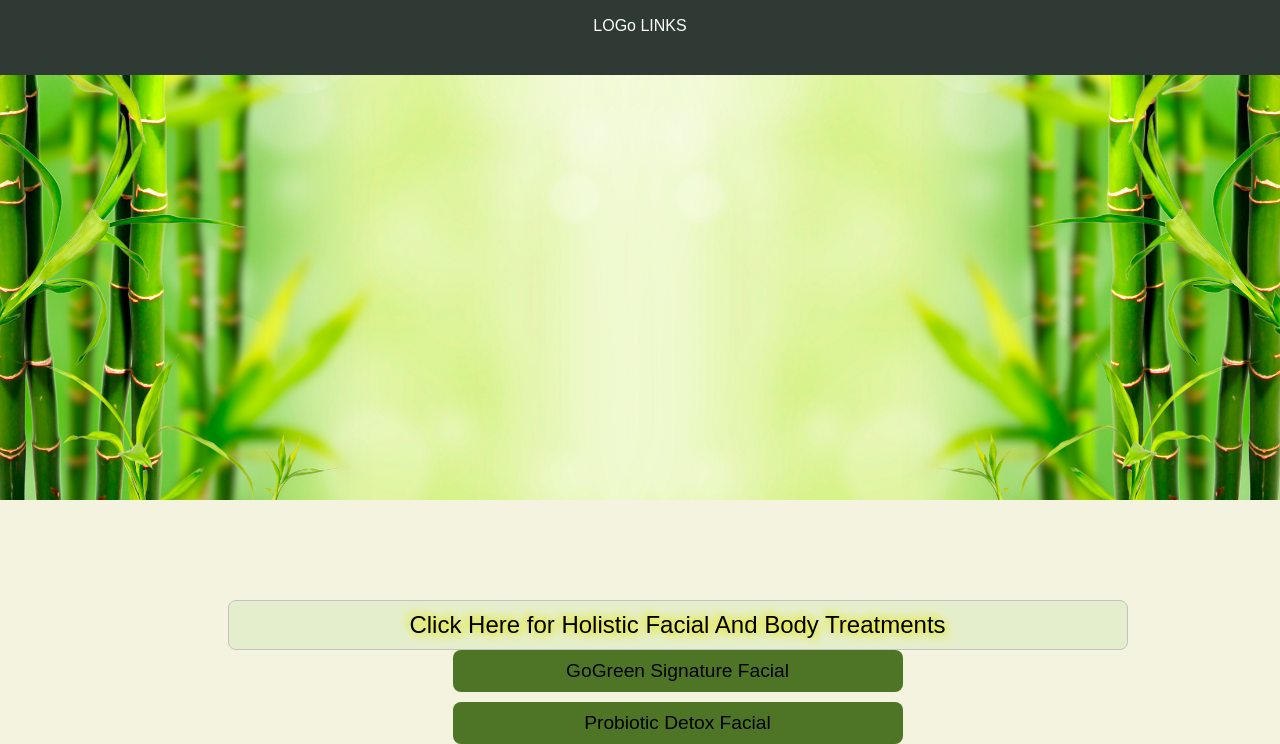
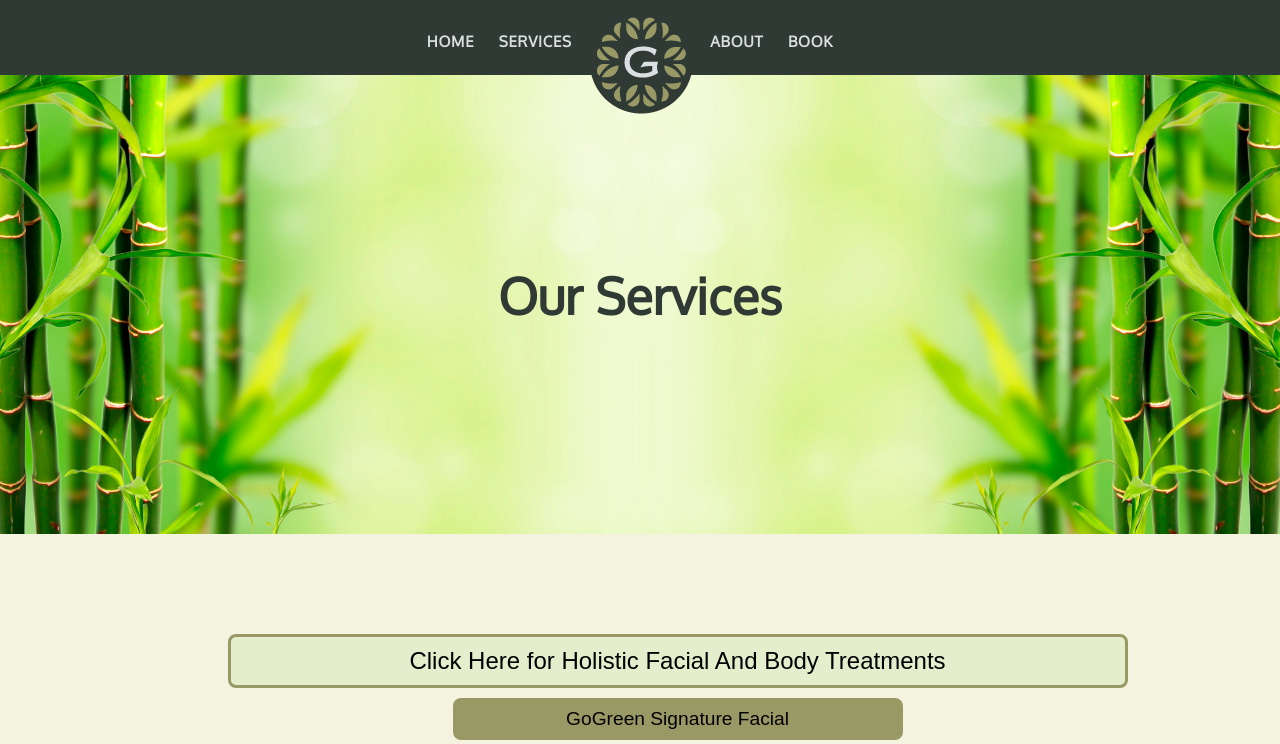
Before and after one commit to ginbutterfly/ProjectSpa, a plain HTML site: page services.html in a window 1280 px wide. Both pictures are taken after a click on the element "Click Here for Holistic Facial And Body Treatments". Shown: the top 744 px of the page. Drawn offline with Linux system fonts and the light colour scheme.

Commit message:
update services again

```diff
--- a/CSS/services.css
+++ b/CSS/services.css
@@ -4,7 +4,6 @@ body {
 
 button {
     display: none;
-
 }
 
 
@@ -13,15 +12,16 @@ button {
     font-size: 24px;
     text-align: center;
     background-color: #e5eecc;
-    border: solid 1px #c3c3c3;
+    border: solid 3px #999966;
     border-radius: 8px;
     padding: 10px;
+    margin-bottom: 10px;
     box-sizing: border-box;
-    text-shadow: 3px 3px 8px #e6e600, -3px -3px 8px #e6e600;
+    /*text-shadow: 3px 3px 8px #e6e600, -3px -3px 8px #e6e600;*/
 }
 
 .dropbtn1, .dropbtn2, .dropbtn3 {
-    background-color: #4e7526;
+    background-color: #999966;
     text-align: center;
     color: black;
     width: 450px;
@@ -31,7 +31,7 @@ button {
     border: none;
     cursor: pointer;
     display: block;
-    margin-bottom: 10px;
+    margin-bottom: 7px;
     margin-left: 225px;
     box-sizing: border-box;
     /*text-shadow: 3px 3px 8px #BF7F00, -3px -3px 8px #BF7F00;*/
@@ -65,13 +65,16 @@ button {
 }
 
 .dropdown:hover .dropbtn1 {
-    background-color: #3e8e41;
+    background-color: #303a35;
+    color: #999966;
 }
 
 .dropdown:hover .dropbtn2 {
-    background-color: #3e8e41;
+    background-color: #303a35;
+    color: #999966;
 }
 
 .dropdown:hover .dropbtn3 {
-    background-color: #3e8e41;
+    background-color: #303a35;
+    color: #999966;
 }
--- a/services.html
+++ b/services.html
@@ -6,18 +6,24 @@
 
 		<link rel="stylesheet" type="text/css" href="CSS/style.css">
 		<link rel="stylesheet" type="text/css" href="CSS/services.css">
-
-
+		<link href="https://fonts.googleapis.com/css?family=Oxygen" rel="stylesheet">
 	</head>
 
 	<body>
-		<nav>
-			<div class="links">LOGo LINKS </div>
-		</nav>
+	<nav>
+		<div id="logo"><img src="images/logo-1.png"></div>
+		<ul class="links">
+		<li><a href="#">Home</a></li>
+		<li><a href="#">Services</a> </li>
 
-		<header>
-			"Quote goes here"
-		</header>
+ 		<li class="left"><a href="#">About</a></li>
+		<li><a href="#">Book</a> </li>
+		</ul>
+	</nav>
+
+	<header>
+		<h1>Our Services</h1>
+	</header>
 
 	 	<div id="jar">
 			<div id="treatment1">Click Here for Holistic Facial And Body Treatments</div>
```
